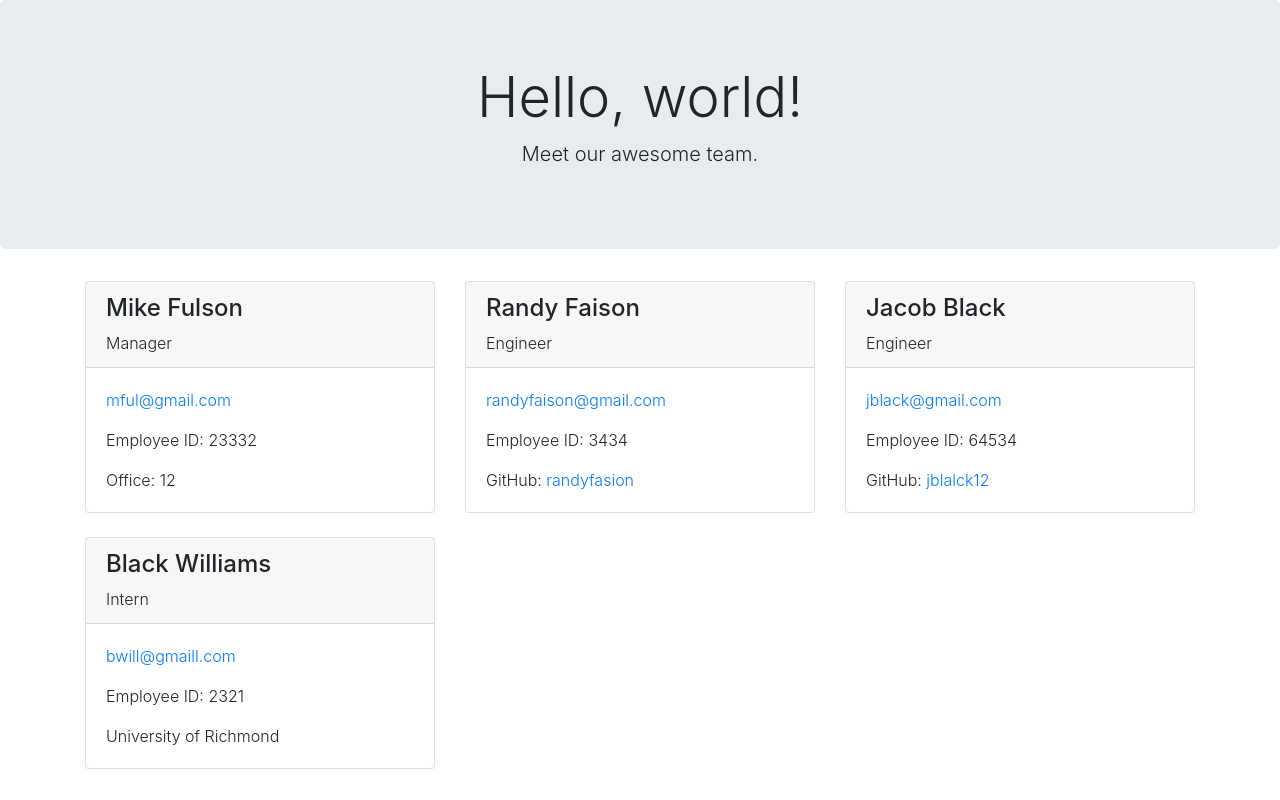
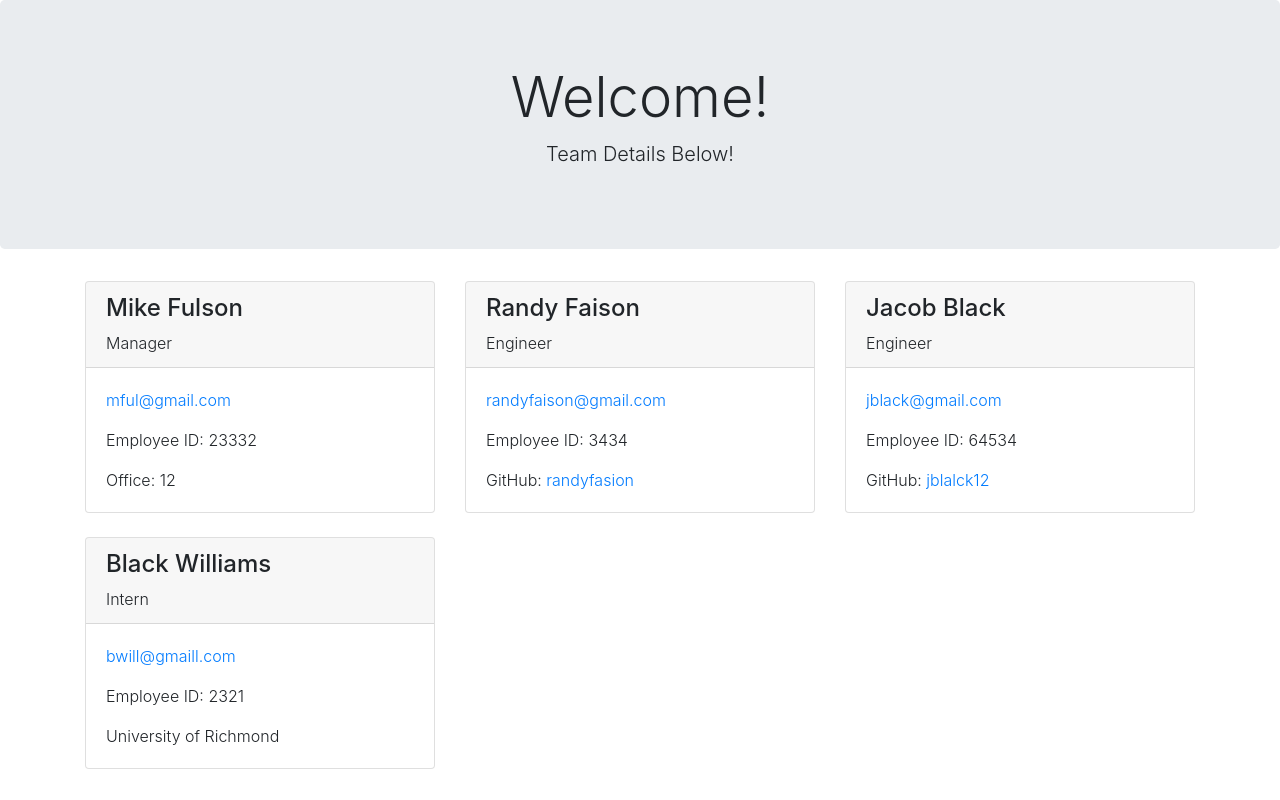
Before and after one commit to randyfasion/Team-Profile-Generator, a website: page dist/index.html in a window 1280 px wide. Drawn offline with nearby package versions, Linux system fonts and the light colour scheme.

Commit message:
style.css file added

```diff
--- a/dist/index.html
+++ b/dist/index.html
@@ -5,13 +5,13 @@
     <meta charset="utf-8">
     <meta name="viewport" content="width=device-width, initial-scale=1, shrink-to-fit=no">
     <meta http-equiv="X-UA-Compatible" content="ie=edge">
-    <title>Team Portfolio</title>
+    <title>Team Information</title>
     <link rel="stylesheet" href="https://stackpath.bootstrapcdn.com/bootstrap/4.5.0/css/bootstrap.min.css" integrity="sha384-9aIt2nRpC12Uk9gS9baDl411NQApFmC26EwAOH8WgZl5MYYxFfc+NcPb1dKGj7Sk" crossorigin="anonymous">
 </head>
 <body>
     <header class="jumbotron text-center">
-        <h1 class="display-4">Hello, world!</h1>
-        <p class="lead">Meet our awesome team.</p>
+        <h1 class="display-4">Welcome!</h1>
+        <p class="lead">Team Details Below!</p>
     </header>
     <main class="mx-auto">
         <div class="container font-weight-light">
```
Also changed, not shown: dist/style.css (added).
